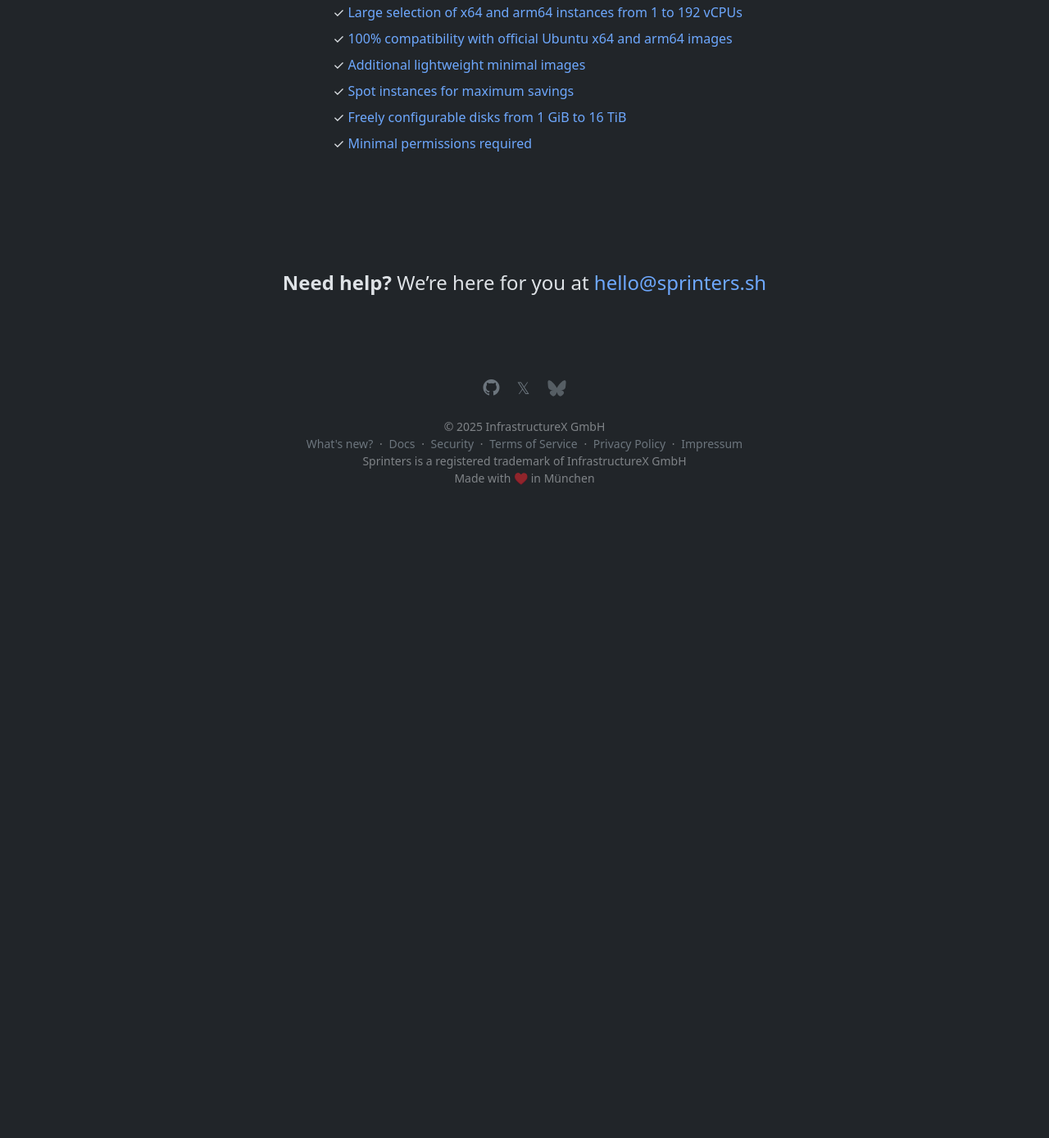
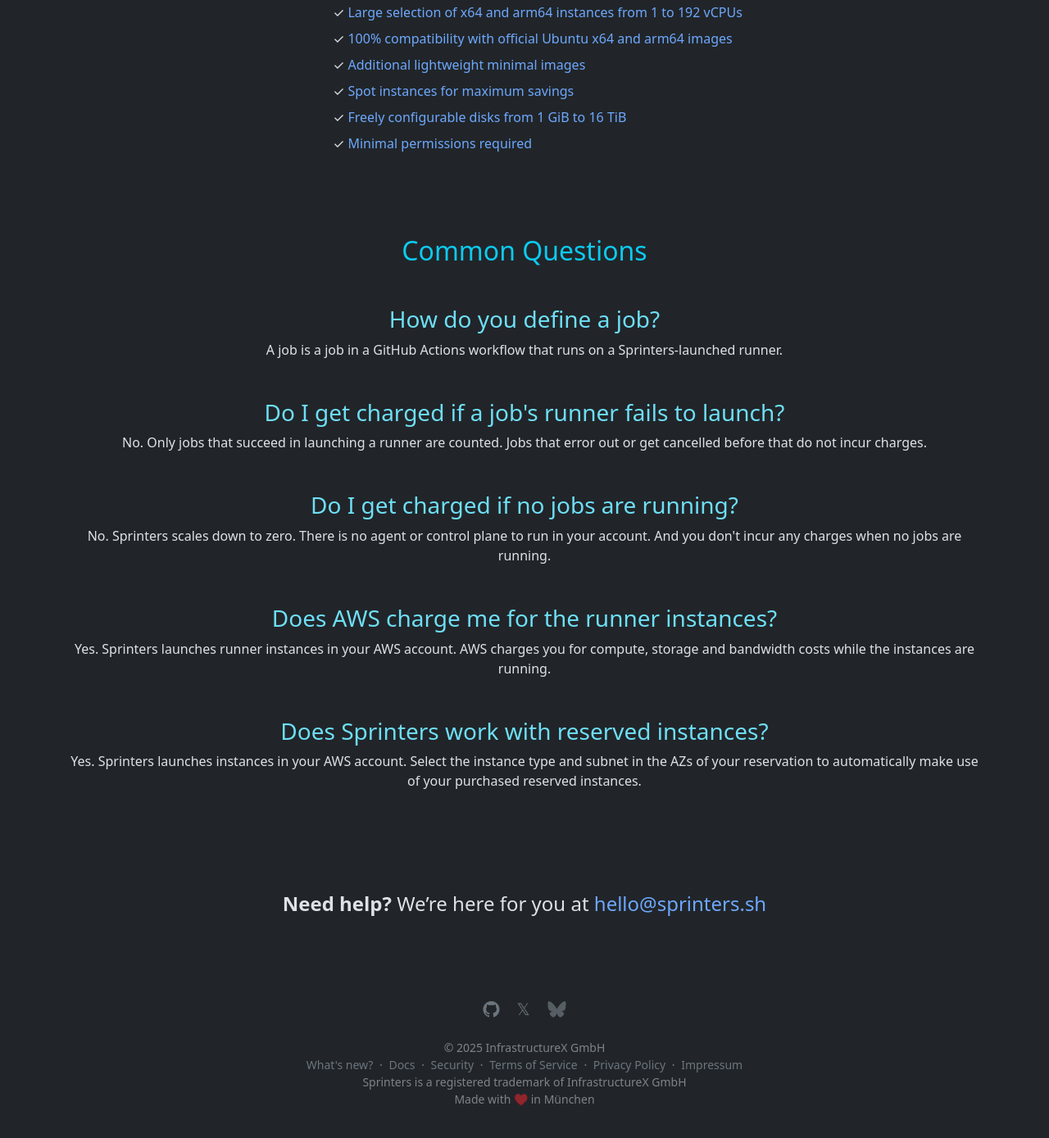
Before and after one commit to sprinters-sh/sprinters.sh, a Jekyll site: the page built from pricing.html, in a window 1280 px wide and 1400 px high, scrolled down 1030 px. Shown: the top 1389 px of the window at 82% size. Built offline with Jekyll 4.4.1, drawn with Linux system fonts in a browser that asks for light colours; before the commit the page ends 1672 px from its top, so only the background shows below that.

Commit message:
Added pricing FAQ

```diff
--- a/pricing.html
+++ b/pricing.html
@@ -44,4 +44,21 @@
             </ul>
         </div>
     </div>
+
+    <h2 class="text-info mt-6">Common Questions</h2>
+
+    <h3 class="text-info-emphasis mt-5">How do you define a job?</h3>
+    <p>A job is a job in a GitHub Actions workflow that runs on a Sprinters-launched runner.</p>
+
+    <h3 class="text-info-emphasis mt-5">Do I get charged if a job's runner fails to launch?</h3>
+    <p>No. Only jobs that succeed in launching a runner are counted. Jobs that error out or get cancelled before that do not incur charges.</p>
+
+    <h3 class="text-info-emphasis mt-5">Do I get charged if no jobs are running?</h3>
+    <p>No. Sprinters scales down to zero. There is no agent or control plane to run in your account. And you don't incur any charges when no jobs are running.</p>
+
+    <h3 class="text-info-emphasis mt-5">Does AWS charge me for the runner instances?</h3>
+    <p>Yes. Sprinters launches runner instances in your AWS account. AWS charges you for compute, storage and bandwidth costs while the instances are running.</p>
+
+    <h3 class="text-info-emphasis mt-5">Does Sprinters work with reserved instances?</h3>
+    <p>Yes. Sprinters launches instances in your AWS account. Select the instance type and subnet in the AZs of your reservation to automatically make use of your purchased reserved instances.</p>
 </div>
```
